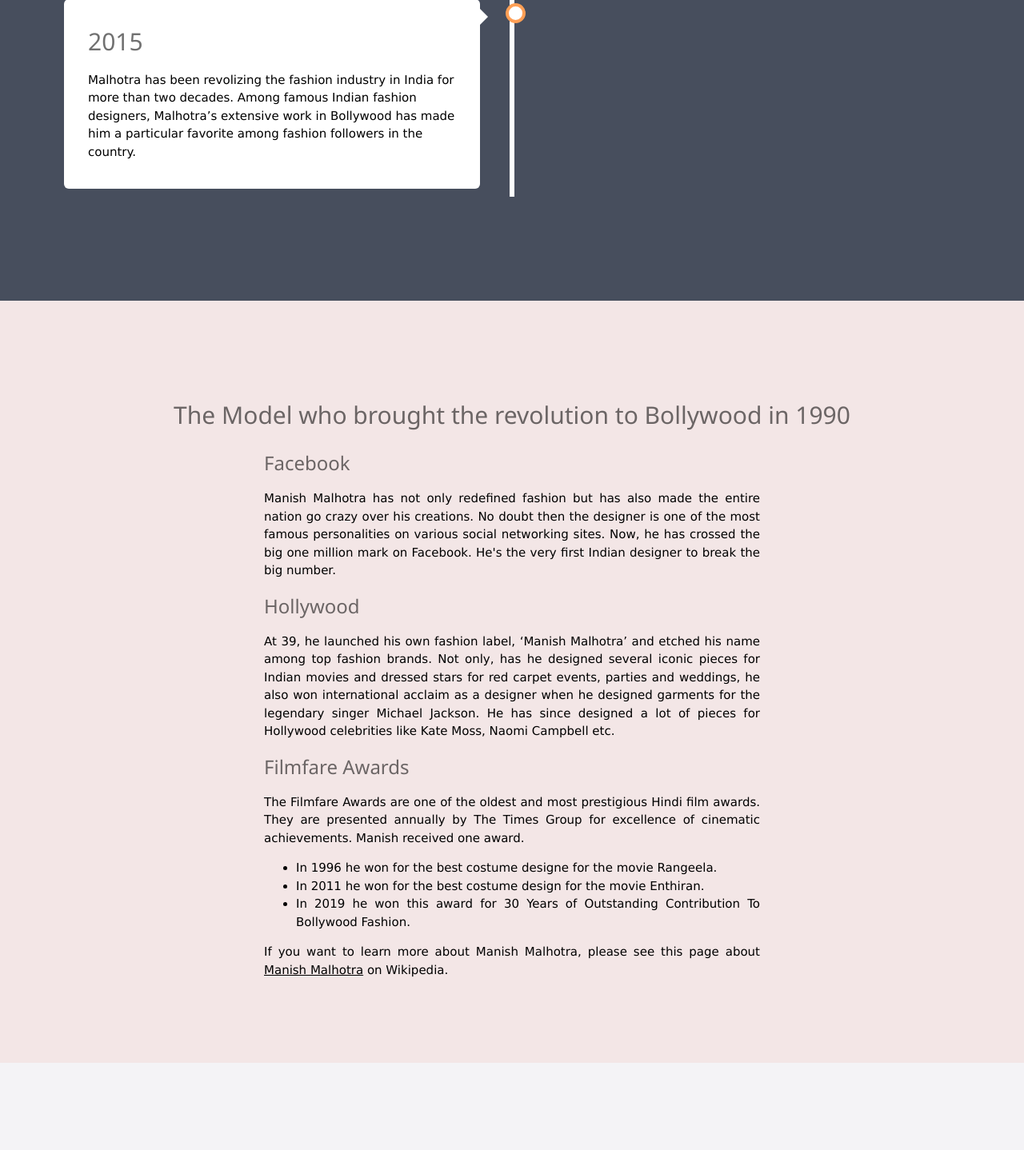
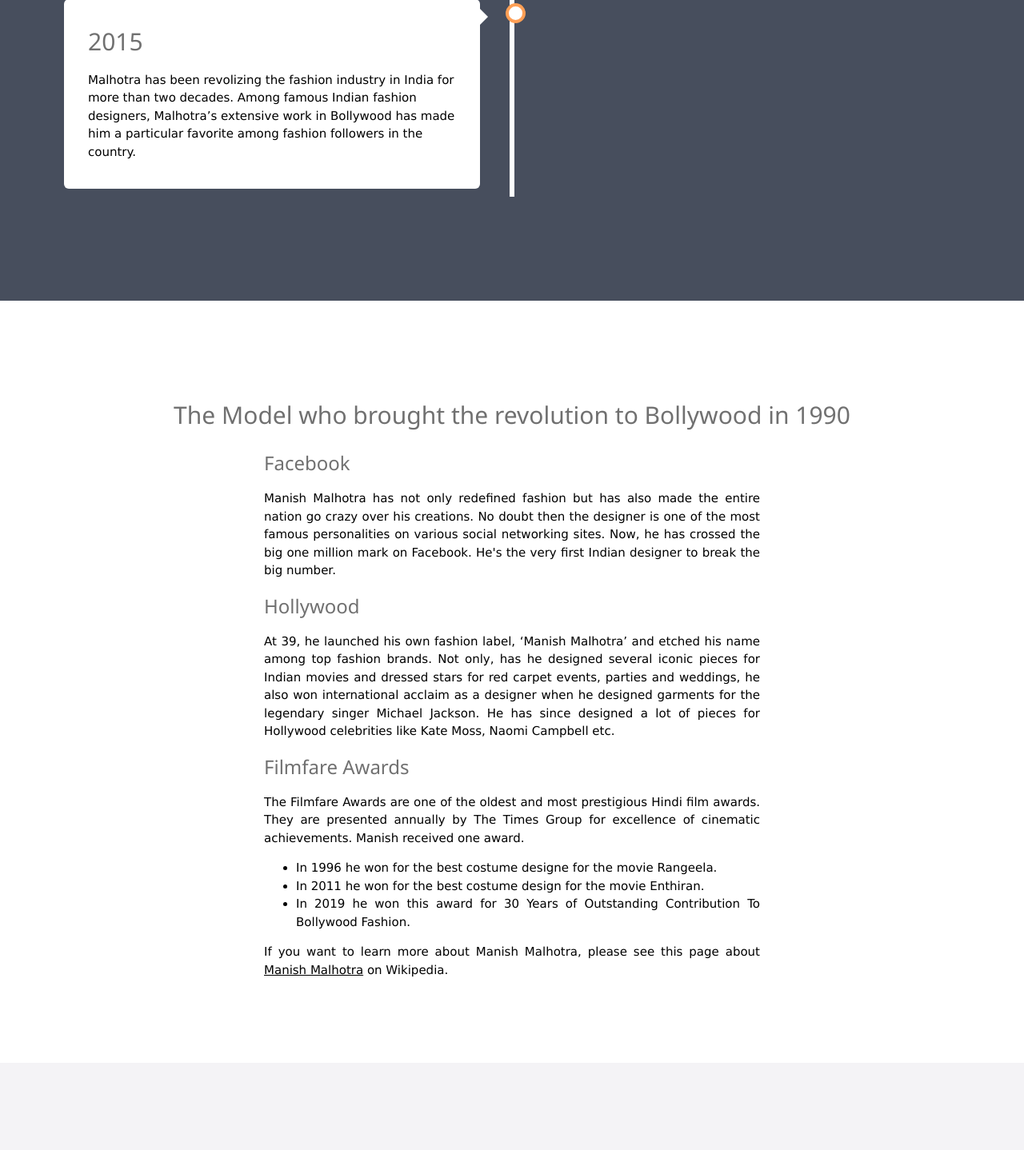
Before and after one commit to kalyani754975/freeCodeCamp, a PHP site: page / in a window 1280 px wide. Shown: the part 2527-3965 px from the top of the page at 80% size. Run offline with PHP 8.4, Linux system fonts and the light colour scheme.

Commit message:
changed background color

```diff
--- a/Responsive Web Design Certification/Responsive Web Design Projects/Tribute Page/index.css
+++ b/Responsive Web Design Certification/Responsive Web Design Projects/Tribute Page/index.css
@@ -213,7 +213,7 @@
 }
 
 #achievements {
-    background-color: rgb(243, 230, 230);
+    background-color: rgb(255, 255, 255);
     padding-top: 110px;
     margin-top: -110px;
     padding-bottom: 200px;
```
